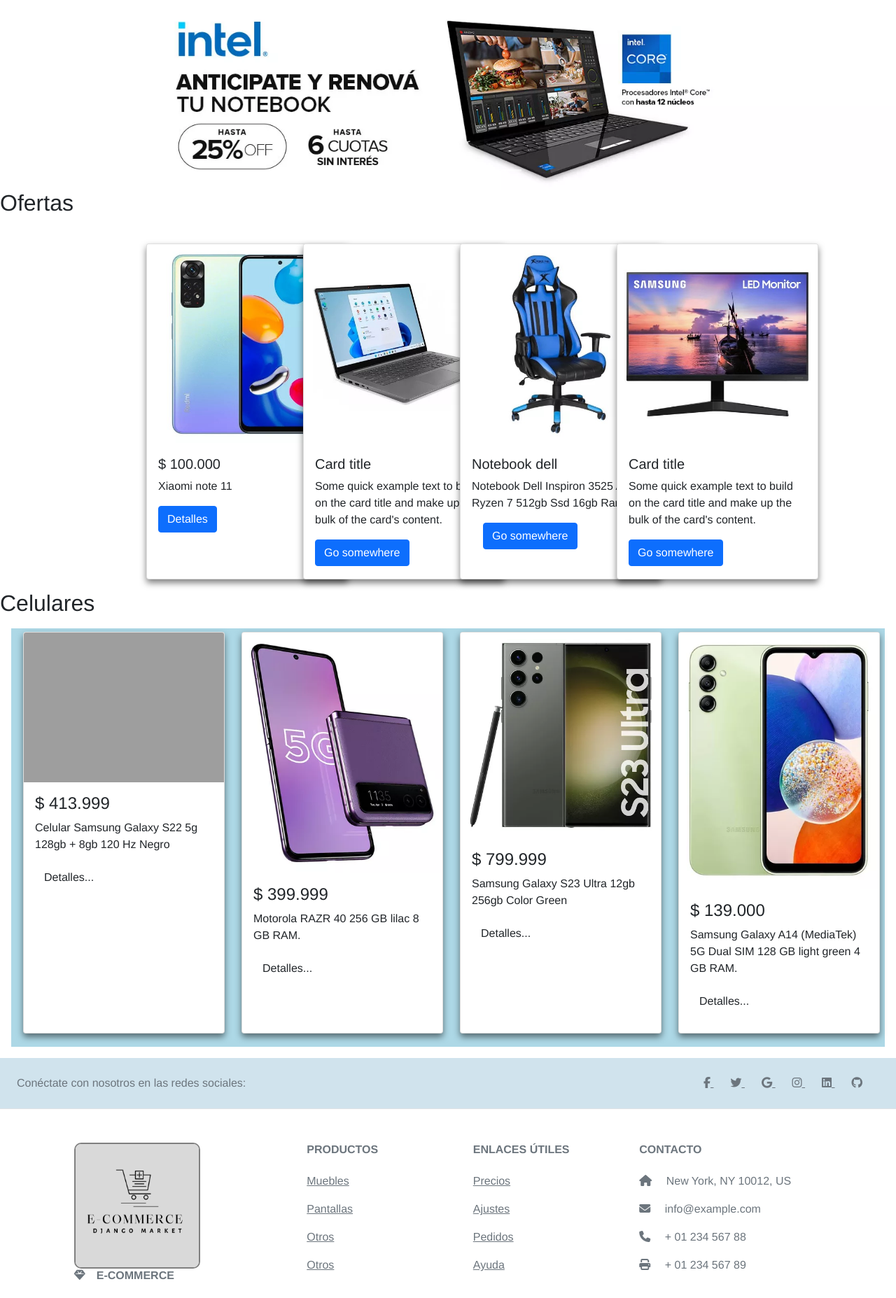
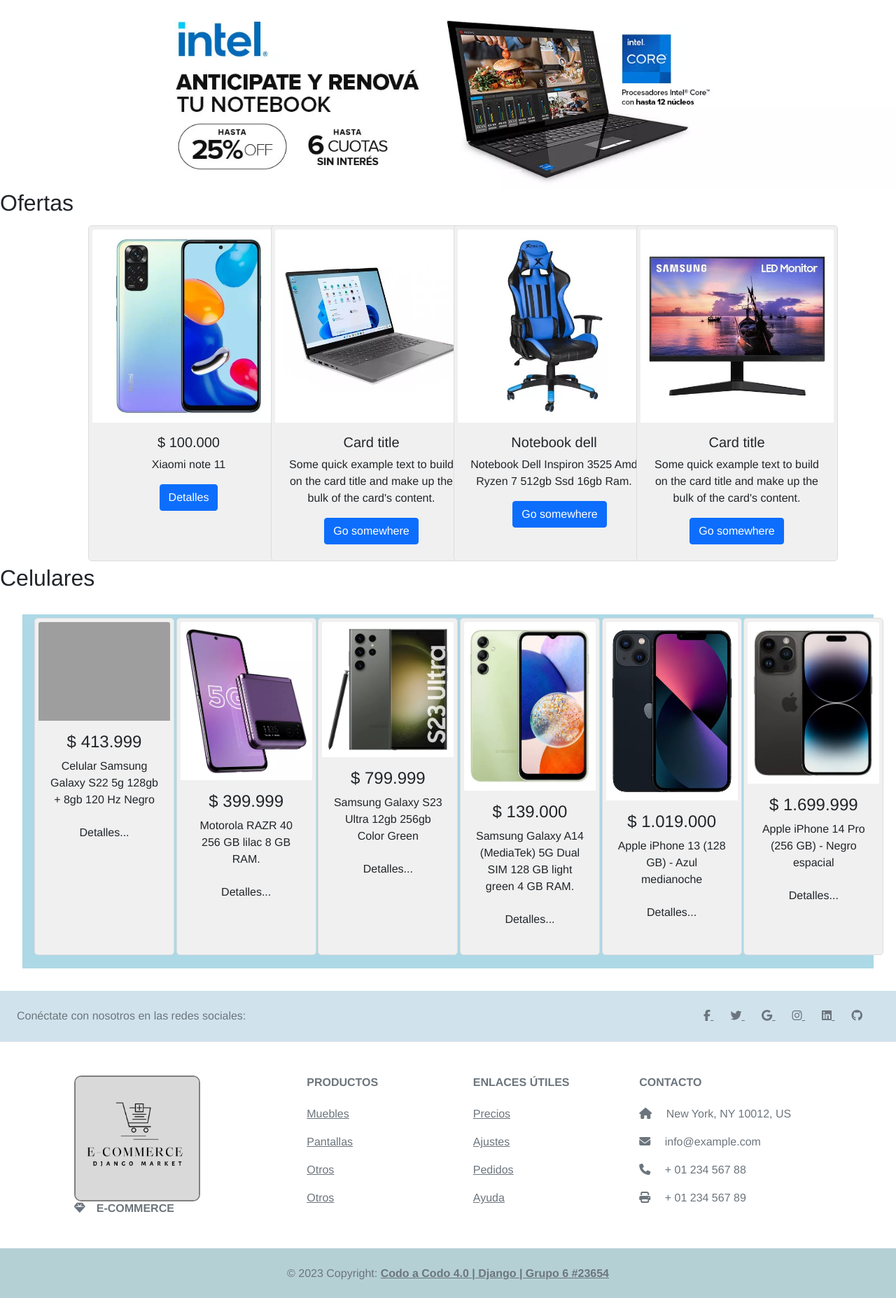
Before and after one commit to DiegoGomezcor4/proyectodjango, a Django app: page / in a window 1280 px wide. Shown: the part 127-1982 px from the top of the page at 70% size. Run offline with Django 4.2, Linux system fonts and the light colour scheme; some libraries are stand-ins or nearby versions; grey boxes are pictures that could not be loaded.

Commit message:
correcciones en home

```diff
--- a/core/static/css/home.css
+++ b/core/static/css/home.css
@@ -1,20 +1,28 @@
-#cards {
-    margin: 10px;
-    margin-left: 15%;
-    margin-right: 15%;
-
+.card-container {
+  display: flex;
+  flex-wrap: wrap;
+  justify-content: center;
+  align-items: center;
+  gap: 5px;
+  width: 100%;
 }
 
 .card {
-    margin: 5px;
+  background-color: #f0f0f0;
+  padding: 5px;
+  margin: 5px;
+  border: 1px solid #ddd;
+  border-radius: 5px;
+  text-align: center;
+  min-width: 200px; /* Ancho mínimo de las tarjetas */
+}
+
+
+.card:hover {
     box-shadow: 0 5px 10px rgba(0, 0, 0, 0.5);
 }
 
-.card:hover {
-    box-shadow: 0 5px 10px rgba(0, 0, 0, 0.1);
-}
-
 #cardeck {
-    margin: 1rem;
+    margin: 2rem;
     background-color: lightblue;
 }
--- a/core/templates/home.html
+++ b/core/templates/home.html
@@ -50,7 +50,7 @@
 
   <!-- cards -->
   <h2>Ofertas</h2>
-  <div id="cards" class="row row-cols-1 row-cols-md-4 g-4">
+  <div class="card-container row-cols-md-5 g-4">
     <div class="col">
       <div class="card" style="width: 18rem; height: 30rem;">
         <img src="{% static '/img/cards/product1-1.jpg' %}" class="card-img-top" alt="...">
@@ -99,11 +99,11 @@
 
   </div>
 
-  <!-- carddeck -->
+                      <!-- carddeck -->
 
   <h2>Celulares</h2>
 
-  <div id="cardeck" class="row row-cols-1 row-cols-md-4">
+  <div id="cardeck" class="row row-cols-1 row-cols-md-6">
     <div class="col mb-4">
       <div class="card h-100 w-100">
         <!--Card image-->
@@ -205,6 +205,56 @@
       </div>
       <!-- Card -->
     </div>
+    <div class="col mb-4">
+      <div class="card h-100 w-100">
+        <!--Card image-->
+        <div class="view overlay">
+          <img class="card-img-top" src="{% static '/img/products/cel_5_1.webp' %}" alt="Card image cap">
+          <a href="#!">
+            <div class="mask rgba-white-slight"></div>
+          </a>
+        </div>
+
+        <!--Card content-->
+        <div class="card-body">
+
+          <!--Title-->
+          <h4 class="card-title">$ 1.019.000</h4>
+          <!--Text-->
+          <p class="card-text">Apple iPhone 13 (128 GB) - Azul medianoche</p>
+          <!-- Provides extra visual weight and identifies the primary action in a set of buttons -->
+          <button type="button" class="btn btn-light-blue btn-md">Detalles...</button>
+
+        </div>
+
+      </div>
+      <!-- Card -->
+    </div>
+    <div class="col mb-4">
+      <div class="card h-100 w-100">
+        <!--Card image-->
+        <div class="view overlay">
+          <img class="card-img-top" src="{% static '/img/products/cel_6_1.webp' %}" alt="Card image cap">
+          <a href="#!">
+            <div class="mask rgba-white-slight"></div>
+          </a>
+        </div>
+
+        <!--Card content-->
+        <div class="card-body">
+
+          <!--Title-->
+          <h4 class="card-title">$ 1.699.999</h4>
+          <!--Text-->
+          <p class="card-text">Apple iPhone 14 Pro (256 GB) - Negro espacial</p>
+          <!-- Provides extra visual weight and identifies the primary action in a set of buttons -->
+          <button type="button" class="btn btn-light-blue btn-md">Detalles...</button>
+
+        </div>
+
+      </div>
+      <!-- Card -->
+    </div>
   </div>
 
 
```
Also changed, not shown: core/static/img/products/cel_5_1.webp (added), core/static/img/products/cel_5_2.webp (added), core/static/img/products/cel_5_3.webp (added), core/static/img/products/cel_5_4.webp (added), core/static/img/products/cel_6_1.webp (added), core/static/img/products/cel_6_2.webp (added), core/static/img/products/cel_6_3.webp (added), core/static/img/products/cel_6_4.webp (added).
